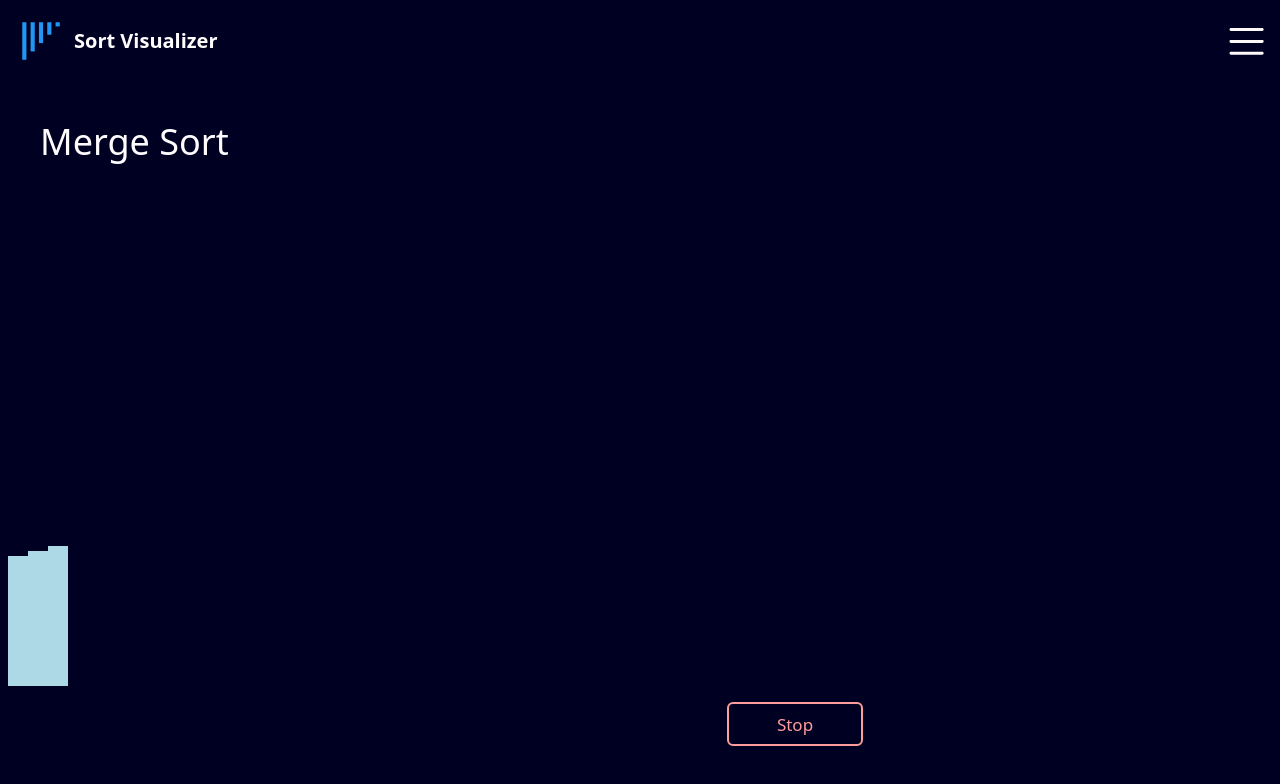
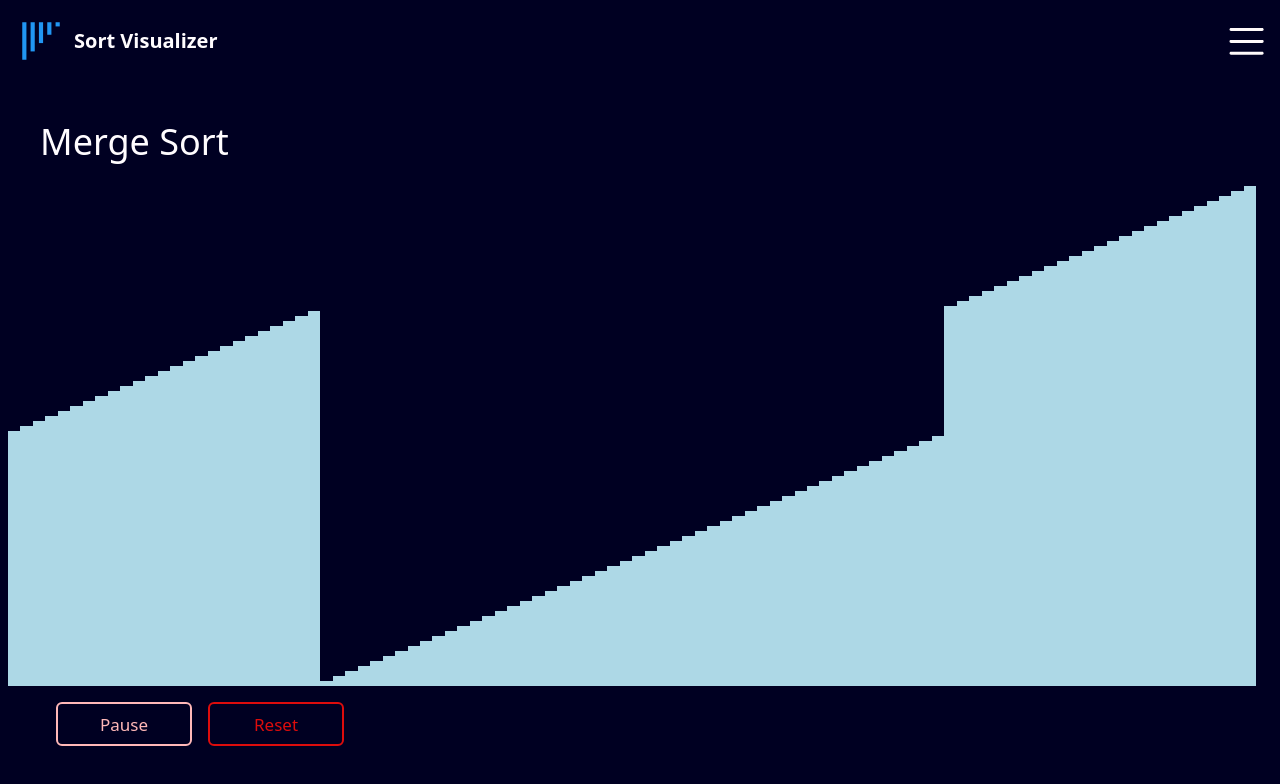
Before and after one commit to Abdirazak140/Sorting_Visualizer, a React (Create React App) app in the folder my-app/: page /merge-sort in a window 1280 px wide. Both pictures are taken after a click on the button "start". Shown: the top 784 px of the page. Built offline with nearby package versions, Linux system fonts and the light colour scheme.

Commit message:
Improved merge sort animation

```diff
--- a/my-app/src/index.css
+++ b/my-app/src/index.css
@@ -61,5 +61,9 @@
 }
 
 #stop-btn {
-  --color: rgb(255, 156, 156);
+  --color: rgb(255, 184, 184);
 }
+
+#reset-btn {
+  --color: rgb(221, 12, 12);
+}
--- a/my-app/src/pages/sorts/merge_sort.jsx
+++ b/my-app/src/pages/sorts/merge_sort.jsx
@@ -1,4 +1,4 @@
-import { useState } from "react"
+import { useEffect, useState } from "react"
 import Bar from "../../components/bar"
 
 export default function MergeSort() {
@@ -6,8 +6,9 @@ export default function MergeSort() {
     const [currentSampleSize, setCurrentSampleSize] = useState(100)
     const [samples, setSamples] = useState(Array.from(Array(100).keys()).map((value) => value + 1))
     const [isSorting, setIsSorting] = useState(false);
+    const [sortingSamples, setSortingSamples] = useState([])
 
-    function generateSamples() {
+    async function generateSamples() {
         const samples = Array.from(Array(newSampleSize).keys()).map((value) => value + 1)
         setCurrentSampleSize(newSampleSize)
         setSamples(samples)
@@ -34,11 +35,12 @@ export default function MergeSort() {
         const leftSortedArray = await mergeSort(leftArray);
         const rightSortedArray = await mergeSort(rightArray);
 
-        return await merge(leftSortedArray, rightSortedArray);
+        return merge(leftSortedArray, rightSortedArray);
     }
 
     async function merge(leftArray, rightArray) {
         let sortedArray = [];
+        let unsortedArray = [];
 
         while (leftArray.length && rightArray.length) {
             if (leftArray[0] < rightArray[0]) {
@@ -47,10 +49,14 @@ export default function MergeSort() {
                 sortedArray.push(rightArray.shift());
             }
 
-            setSamples([...sortedArray, ...leftArray, ...rightArray]);
-            await sleep(50);
+            unsortedArray = samples
+            unsortedArray = unsortedArray.filter(element => ![...sortedArray, ...leftArray, ...rightArray].includes(element))
+            setSamples([...sortingSamples, ...sortedArray, ...leftArray, ...rightArray, ...unsortedArray]);
+
+            await sleep(10);
         }
-
+        setSortingSamples(sortedArray)
+        await sleep(10);
         return [...sortedArray, ...leftArray, ...rightArray];
     }
 
@@ -74,16 +80,33 @@ export default function MergeSort() {
                 {samples.map((value, index) => (
                     <Bar height={(value / currentSampleSize) * 100} />
                 ))}
+                {/* {!isSorting && samples.map((value, index) => (
+                    <Bar height={(value / currentSampleSize) * 100} />
+                ))}
+                {isSorting && sortingSamples.map((subset, subsetIndex) => (
+                    <div>
+                        {
+                            subset.map((value, index) => (
+                                <Bar height={(value / currentSampleSize) * 100} />
+                            ))
+                        }
+                    </div>
+                ))} */}
             </div>
             <div className="ml-10 mt-4 mb-20 flex flex-row space-x-4">
-                <div className="flex flex-row space-x-4">
-                    <input type="number" id="samples" name="samples" className={isSorting ? 'invisible' : ''} value={newSampleSize} onChange={handleSampleSizeChange} />
-                    <button className={`options text-center ${isSorting ? 'invisible' : ''}`} onClick={generateSamples}>Generate</button>
-                    <button className={`options text-center ${isSorting ? 'invisible' : ''}`} onClick={shuffle}>Shuffle</button>
+                <div className={isSorting ? 'hidden' : ''}>
+                    <div className="flex flex-row space-x-4">
+                        <input type="number" id="samples" name="samples" value={newSampleSize} onChange={handleSampleSizeChange} />
+                        <button className={`options text-center `} onClick={generateSamples}>Generate</button>
+                        <button className={`options text-center`} onClick={shuffle}>Shuffle</button>
+                        <button id="play-btn" className={`options text-center`} onClick={start}>start</button>
+                    </div>
                 </div>
-                <div>
-                    <button id="play-btn" className={`options text-center ${isSorting ? 'invisible' : ''}`} onClick={start}>start</button>
-                    <button id="stop-btn" className={`options text-center ${isSorting ? '' : 'invisible'}`}>Stop</button>
+                <div className={isSorting ? '' : 'hidden'}>
+                    <div className="space-x-4">
+                        <button id="stop-btn" className={`options text-center`}>Pause</button>
+                        <button id="reset-btn" className={`options text-center`}>Reset</button>
+                    </div>
                 </div>
             </div>
         </div>
```
